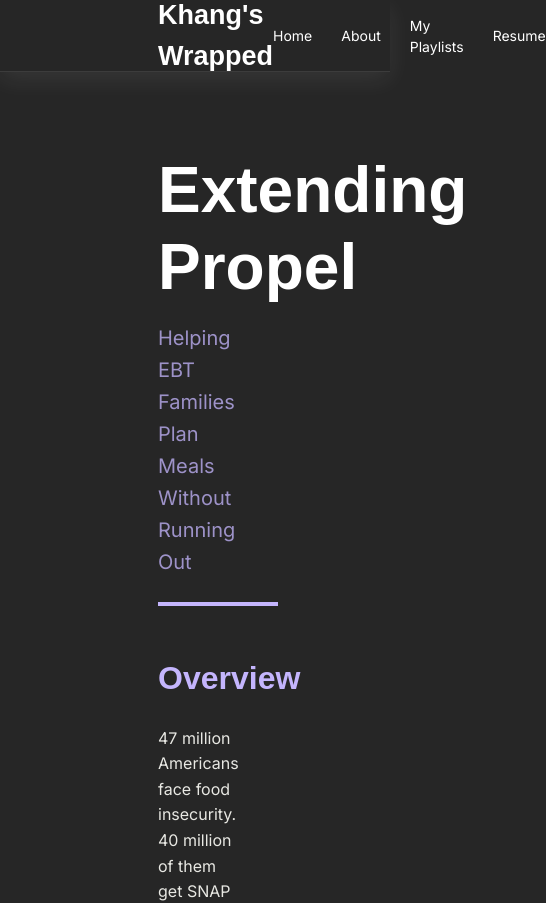
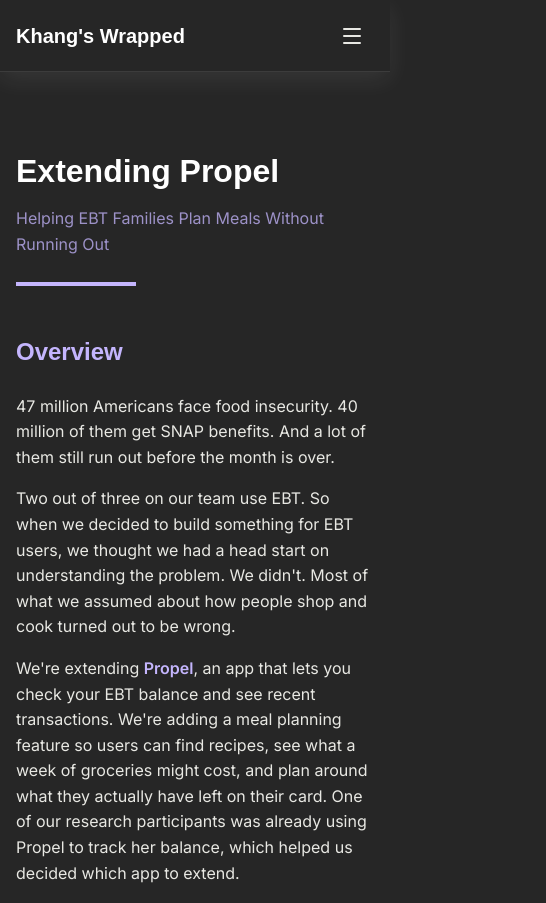
Before and after one commit to khanggn/khang-portfolio, a React (Vite) app: page /case-study in a window 390 px wide. Shown: the top 903 px of the page, 546 px wide, since content can reach past the window. Built offline with nearby package versions, Linux system fonts and the light colour scheme; a web font is replaced by a local one.

Commit message:
added changes for 3rd case study

```diff
--- a/src/index.css
+++ b/src/index.css
@@ -403,9 +403,18 @@
     grid-row: 2;
     grid-column: 1 / -1;
     padding-left: 0 !important;
-    padding-right: 0 !important;
+    padding-right: 12px !important;
     padding-top: 40px;
     padding-bottom: 40px;
+  }
+
+  .footer-top-text,
+  .footer-connect-text {
+    font-size: 14px !important;
+  }
+
+  .footer-bottom-left {
+    font-size: 12px !important;
   }
 
   .footer-typography > div:first-child h2 {
--- a/src/pages/CaseStudy.jsx
+++ b/src/pages/CaseStudy.jsx
@@ -1,8 +1,29 @@
+import { useState, useEffect } from 'react';
 import { Link } from 'react-router-dom';
-import { motion } from 'framer-motion';
+import { motion, AnimatePresence } from 'framer-motion';
+import { Menu, X } from 'lucide-react';
 import FooterWithSpotlight from '../components/FooterWithSpotlight';
 
 function CaseStudy() {
+  const [isMobileMenuOpen, setIsMobileMenuOpen] = useState(false);
+
+  useEffect(() => {
+    window.scrollTo({ top: 0, behavior: 'instant' });
+  }, []);
+
+  useEffect(() => {
+    document.body.style.overflow = isMobileMenuOpen ? 'hidden' : '';
+    return () => { document.body.style.overflow = ''; };
+  }, [isMobileMenuOpen]);
+
+  useEffect(() => {
+    const handleResize = () => {
+      if (window.innerWidth > 768) setIsMobileMenuOpen(false);
+    };
+    window.addEventListener('resize', handleResize);
+    return () => window.removeEventListener('resize', handleResize);
+  }, []);
+
   return (
     <div className="min-h-screen bg-[#262626] text-white flex flex-col">
       {/* Navbar */}
@@ -10,7 +31,7 @@
         className="sticky top-0 z-50 bg-[#262626] border-b border-white/10"
         style={{
           height: '72px',
-          padding: '22px 158px',
+          padding: '22px var(--page-padding)',
           boxShadow: '0 8px 24px rgba(255, 255, 255, 0.08)'
         }}
       >
@@ -18,12 +39,14 @@
           <Link
             to="/"
             className="font-bold"
-            style={{ fontFamily: "'Clash Display', sans-serif", fontSize: '27px' }}
+            style={{ fontFamily: "'Clash Display', sans-serif", fontSize: 'clamp(20px, 2.5vw, 27px)' }}
           >
             Khang's Wrapped
           </Link>
+
+          {/* Desktop nav */}
           <div
-            className="flex items-center"
+            className="nav-links-desktop items-center"
             style={{ fontFamily: "'Inter', sans-serif", gap: '29px', fontSize: '14px' }}
           >
             <Link to="/" className="hover:text-[#C4B5FD] transition-colors">
@@ -44,11 +67,69 @@
               Resume
             </a>
           </div>
+
+          {/* Hamburger (mobile) */}
+          <button
+            className="nav-hamburger"
+            onClick={() => setIsMobileMenuOpen(true)}
+            style={{
+              background: 'none',
+              border: 'none',
+              color: '#E8E8E3',
+              cursor: 'pointer',
+              padding: '8px',
+              minWidth: '44px',
+              minHeight: '44px',
+              alignItems: 'center',
+              justifyContent: 'center'
+            }}
+            aria-label="Open menu"
+          >
+            <Menu size={24} />
+          </button>
         </div>
       </nav>
 
+      {/* Mobile menu overlay */}
+      <AnimatePresence>
+        {isMobileMenuOpen && (
+          <motion.div
+            className="mobile-menu-overlay"
+            initial={{ opacity: 0, y: -20 }}
+            animate={{ opacity: 1, y: 0 }}
+            exit={{ opacity: 0, y: -20 }}
+            transition={{ duration: 0.25 }}
+          >
+            <button
+              className="mobile-menu-close"
+              onClick={() => setIsMobileMenuOpen(false)}
+              aria-label="Close menu"
+            >
+              <X size={28} />
+            </button>
+            <Link to="/" onClick={() => setIsMobileMenuOpen(false)}>
+              Home
+            </Link>
+            <Link to="/about" onClick={() => setIsMobileMenuOpen(false)}>
+              About
+            </Link>
+            <Link to="/playlist" onClick={() => setIsMobileMenuOpen(false)}>
+              My Playlists
+            </Link>
+            <a
+              href="/resume/khangresume.pdf"
+              target="_blank"
+              rel="noopener noreferrer"
+              onClick={() => setIsMobileMenuOpen(false)}
+            >
+              Resume
+            </a>
+          </motion.div>
+        )}
+      </AnimatePresence>
+
       {/* Main Content */}
-      <main className="flex-1" style={{ padding: '0 158px' }}>
+      <main className="flex-1" style={{ padding: '0 var(--page-padding)' }}>
         <section style={{ paddingTop: '80px', paddingBottom: '80px' }}>
           <motion.div
             initial={{ opacity: 0, y: 20 }}
@@ -60,7 +141,7 @@
             className="font-bold"
             style={{
               fontFamily: "'Clash Display', sans-serif",
-              fontSize: '64px',
+              fontSize: 'clamp(32px, 5vw, 64px)',
               lineHeight: '1.2',
               marginBottom: '16px'
             }}
@@ -70,7 +151,7 @@
           <p
             style={{
               fontFamily: "'Inter', sans-serif",
-              fontSize: '20px',
+              fontSize: 'clamp(16px, 2vw, 20px)',
               color: '#9D92C8',
               marginBottom: '24px',
               lineHeight: '1.6'
@@ -95,7 +176,7 @@
               <h2
                 style={{
                   fontFamily: "'Clash Display', sans-serif",
-                  fontSize: '32px',
+                  fontSize: 'clamp(24px, 3.5vw, 32px)',
                   fontWeight: '600',
                   marginBottom: '24px',
                   color: '#C4B5FD'
@@ -121,7 +202,7 @@
               <h2
                 style={{
                   fontFamily: "'Clash Display', sans-serif",
-                  fontSize: '32px',
+                  fontSize: 'clamp(24px, 3.5vw, 32px)',
                   fontWeight: '600',
                   marginBottom: '24px',
                   color: '#C4B5FD'
@@ -166,7 +247,7 @@
               <h2
                 style={{
                   fontFamily: "'Clash Display', sans-serif",
-                  fontSize: '32px',
+                  fontSize: 'clamp(24px, 3.5vw, 32px)',
                   fontWeight: '600',
                   marginBottom: '16px',
                   color: '#C4B5FD'
@@ -297,7 +378,7 @@
               <h2
                 style={{
                   fontFamily: "'Clash Display', sans-serif",
-                  fontSize: '32px',
+                  fontSize: 'clamp(24px, 3.5vw, 32px)',
                   fontWeight: '600',
                   marginBottom: '16px',
                   color: '#C4B5FD'
@@ -322,7 +403,7 @@
               <h2
                 style={{
                   fontFamily: "'Clash Display', sans-serif",
-                  fontSize: '32px',
+                  fontSize: 'clamp(24px, 3.5vw, 32px)',
                   fontWeight: '600',
                   marginBottom: '16px',
                   color: '#C4B5FD'
@@ -347,7 +428,7 @@
               <h2
                 style={{
                   fontFamily: "'Clash Display', sans-serif",
-                  fontSize: '32px',
+                  fontSize: 'clamp(24px, 3.5vw, 32px)',
                   fontWeight: '600',
                   marginBottom: '16px',
                   color: '#C4B5FD'
--- a/src/pages/Home.jsx
+++ b/src/pages/Home.jsx
@@ -738,6 +738,28 @@
                 />
               )}
 
+              {/* Groceries slide-in animation - only for Coming Soon project */}
+              {currentProjectIndex === 2 && (
+                <motion.img
+                  className="card-hover-image"
+                  src="/images/projects/groceries.png"
+                  alt="Groceries"
+                  initial={{ x: 200, y: 200, opacity: 0, rotate: -15 }}
+                  animate={isCardHovered ? { x: 0, y: 0, opacity: 1, rotate: -15 } : { x: 200, y: 200, opacity: 0, rotate: -15 }}
+                  transition={{ duration: 0.5, ease: "easeOut" }}
+                  style={{
+                    position: 'absolute',
+                    right: -80,
+                    bottom: -90,
+                    height: '70%',
+                    width: 'auto',
+                    objectFit: 'contain',
+                    pointerEvents: 'none',
+                    zIndex: 1
+                  }}
+                />
+              )}
+
               <div className="card-content-flex">
                 {/* Project Media (Image or Video) */}
                 <motion.div className="card-media">
```
Also changed, not shown: public/images/projects/groceries.jpg (added), public/images/projects/groceries.png (added).
